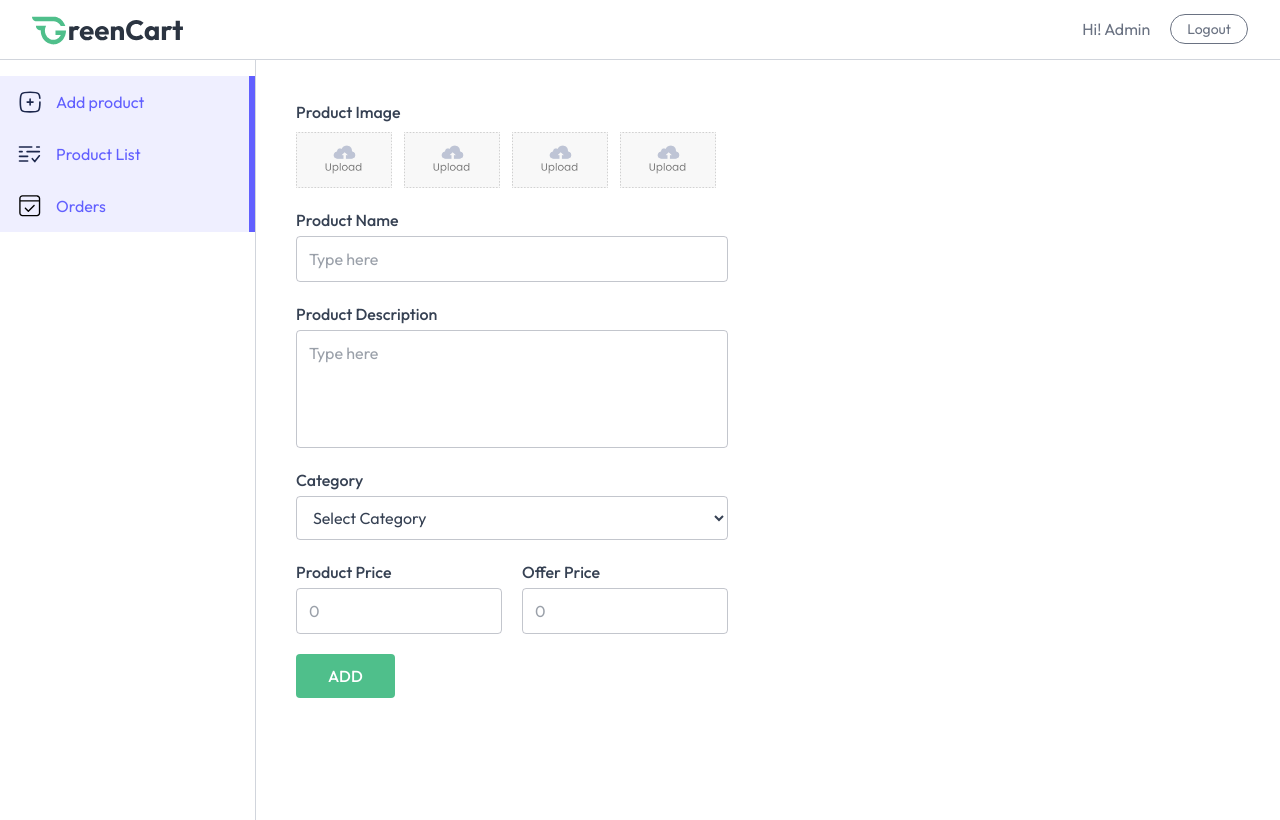
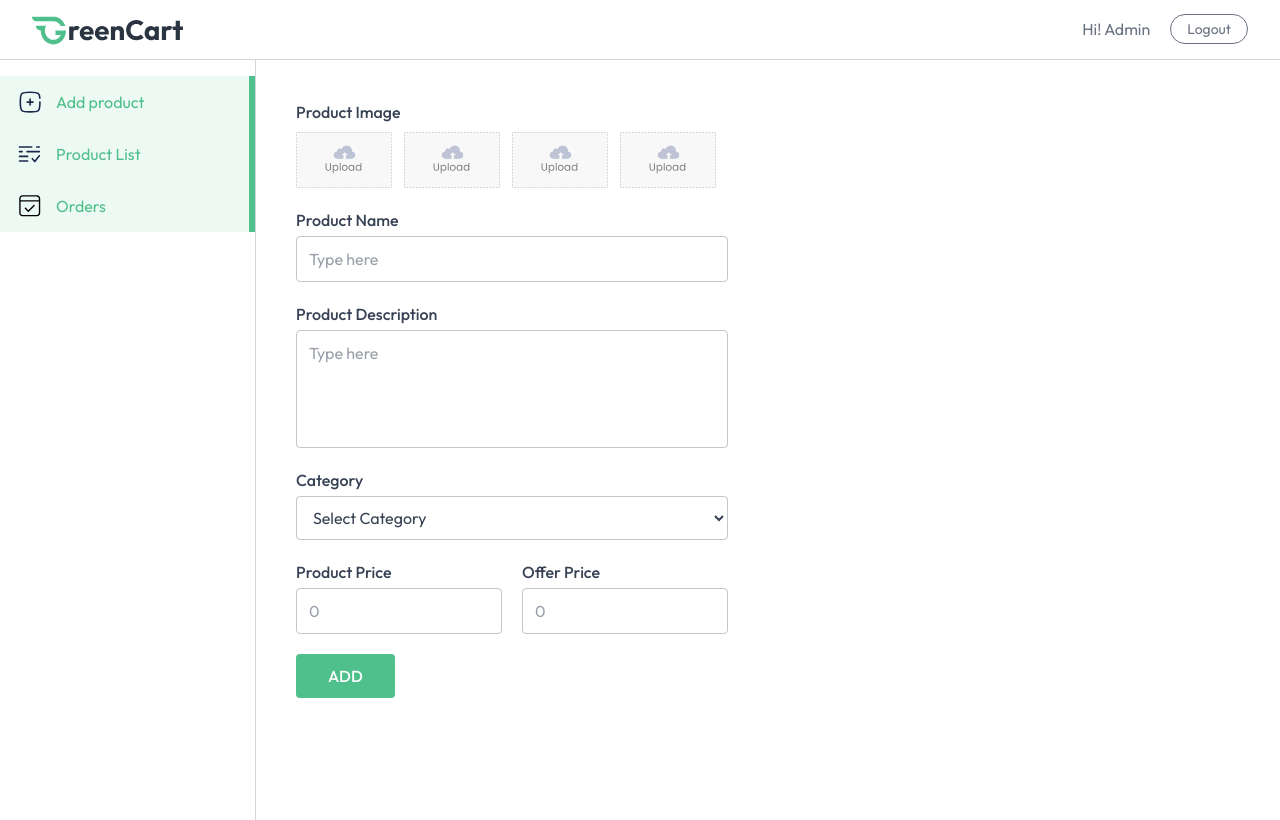
Before and after one commit to pankajgupta96/Greencart, a React (Vite) app in the folder frontend/: page /seller in a window 1280 px wide. Both pictures are taken after typing "name@example.com", "Sample123" into the empty fields and a click on the button "Login". Built offline with nearby package versions, Linux system fonts and the light colour scheme.

Commit message:
update SellerLayout

```diff
--- a/frontend/src/pages/Seller/SellerLayout.jsx
+++ b/frontend/src/pages/Seller/SellerLayout.jsx
@@ -43,7 +43,7 @@
                 {sidebarLinks.map((item, index) => (
                     <NavLink to = {item.path} key={item.name} end = {item.path === "/seller"}
                         className= {(isActive) => `flex items-center py-3 px-4 gap-3
-                            ${isActive ? "border-r-4 md:border-r-[6px] bg-indigo-500/10 border-indigo-500 text-indigo-500"
+                            ${isActive ? "border-r-4 md:border-r-[6px] bg-[#4fbf8b]/10 border-[#4fbf8b] text-[#4fbf8b]"
                                 : "hover:bg-gray-100/90 border-white "
                             }`
                         }
```
